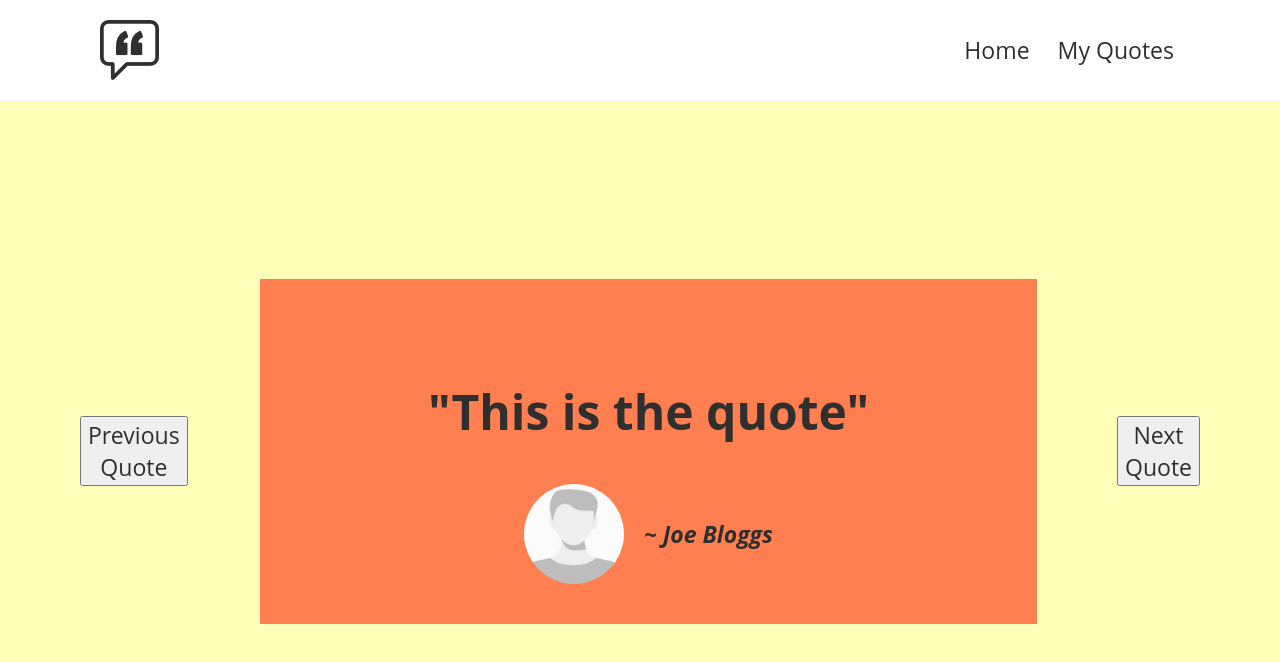
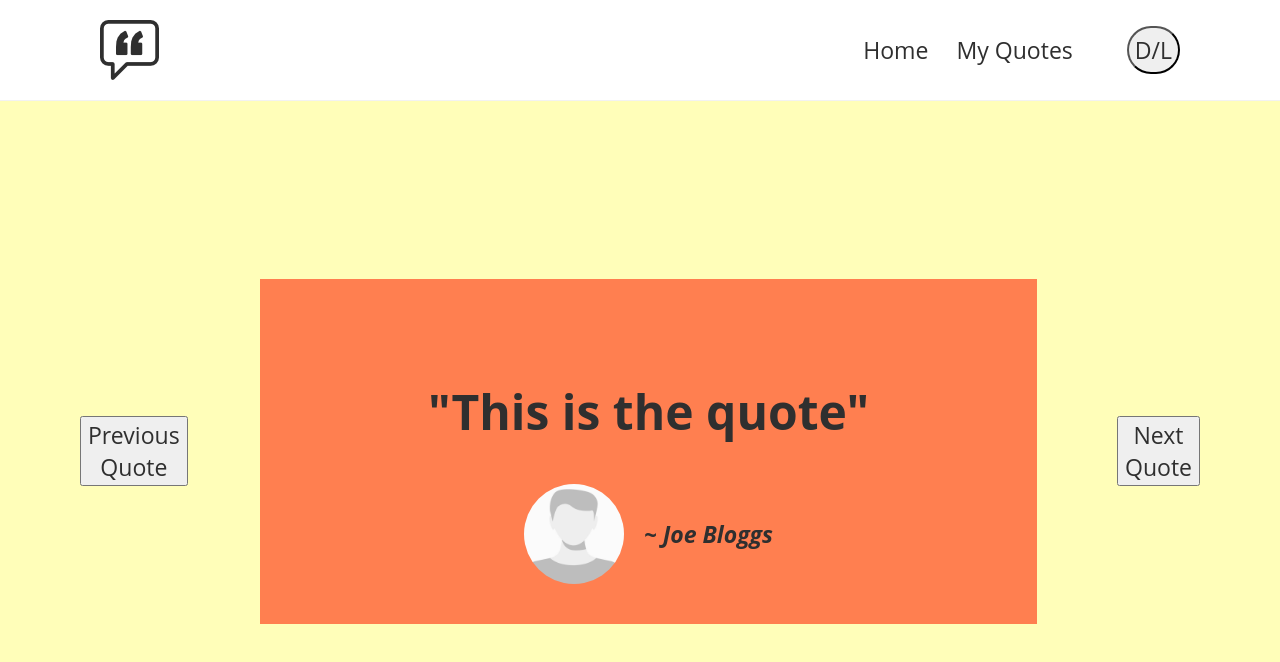
Before and after one commit to JHannah30/Quote-Generator, a React (Create React App) app in the folder quote-generator/: page / in a window 1280 px wide. Shown: the top 662 px of the page. Built offline with nearby package versions, Linux system fonts and the light colour scheme; a web font is replaced by a local one.

Commit message:
State for dark mode added to nav button

```diff
--- a/quote-generator/src/App.js
+++ b/quote-generator/src/App.js
@@ -1,14 +1,26 @@
 import './App.css';
 import { BrowserRouter as Router, Switch, Route } from 'react-router-dom';
+import { useState } from 'react';
 import Navbar from './components/Navbar';
 import Home from './components/Home';
 import MyQuotes from './components/MyQuotes';
 
 function App() {
+
+  const [toggleDark, setToggleDark] = useState(false);
+
+  function handleDarkMode() {
+    setToggleDark(!toggleDark);
+    console.log("Dark mode active? " + toggleDark)
+  }
+
   return (
     <Router>
       <div className="App">
-        <Navbar />
+        <Navbar
+          handleDarkMode={handleDarkMode}
+          toggleDark={toggleDark}
+        />
         <div>
           <Switch>
             <Route exact path="/">
--- a/quote-generator/src/components/Navbar.css
+++ b/quote-generator/src/components/Navbar.css
@@ -29,6 +29,12 @@
   color: #2f2f2f;
 }
 
+.toggle-button {
+  border-radius: 50px;
+  margin-left: 48px;
+  padding: 6px;
+}
+
 /* Change this property to something nicer looking, that let's the user know when they're on that page */
 .navlink-active {
   color: red;
--- a/quote-generator/src/components/Navbar.js
+++ b/quote-generator/src/components/Navbar.js
@@ -1,23 +1,20 @@
-import { useState, useEffect } from 'react';
+import { useState } from 'react';
 import { Link } from 'react-router-dom';
 import './Navbar.css';
 import NavLogo from '../images/logo-black.png';
 
-const Navbar = () => {
+const Navbar = ({handleDarkMode, toggleDark}) => {
 
     const [toggleActive, setToggleActive] = useState(null);
 
-    useEffect(() => {
-        console.log(`Testing: The current state is ${toggleActive}`)
-    })
-
     return (
         <div className="navbar-container">
-            <nav className="navbar">
+            <nav className={ toggleDark ? "navbar-dark" : "navbar" }>
                 <img src={NavLogo} alt="" className="logo" />
                 <div className="links">
-                    <Link to="/" onClick={() =>setToggleActive("home")} className={toggleActive === "home" ? "navlink-active" : "navlink"}>Home</Link>
-                    <Link to="/my-quotes" onClick={() => setToggleActive("myQuotes")} className={toggleActive === "myQuotes" ? "navlink-active" : "navlink"}>My Quotes</Link>
+                    <Link to="/" onClick={() =>setToggleActive("home")} className={ toggleActive === "home" ? "navlink-active" : "navlink" }>Home</Link>
+                    <Link to="/my-quotes" onClick={() => setToggleActive("myQuotes")} className={ toggleActive === "myQuotes" ? "navlink-active" : "navlink" }>My Quotes</Link>
+                    <button className="toggle-button" onClick={handleDarkMode}>D/L</button>
                 </div>
             </nav>
         </div>
```
